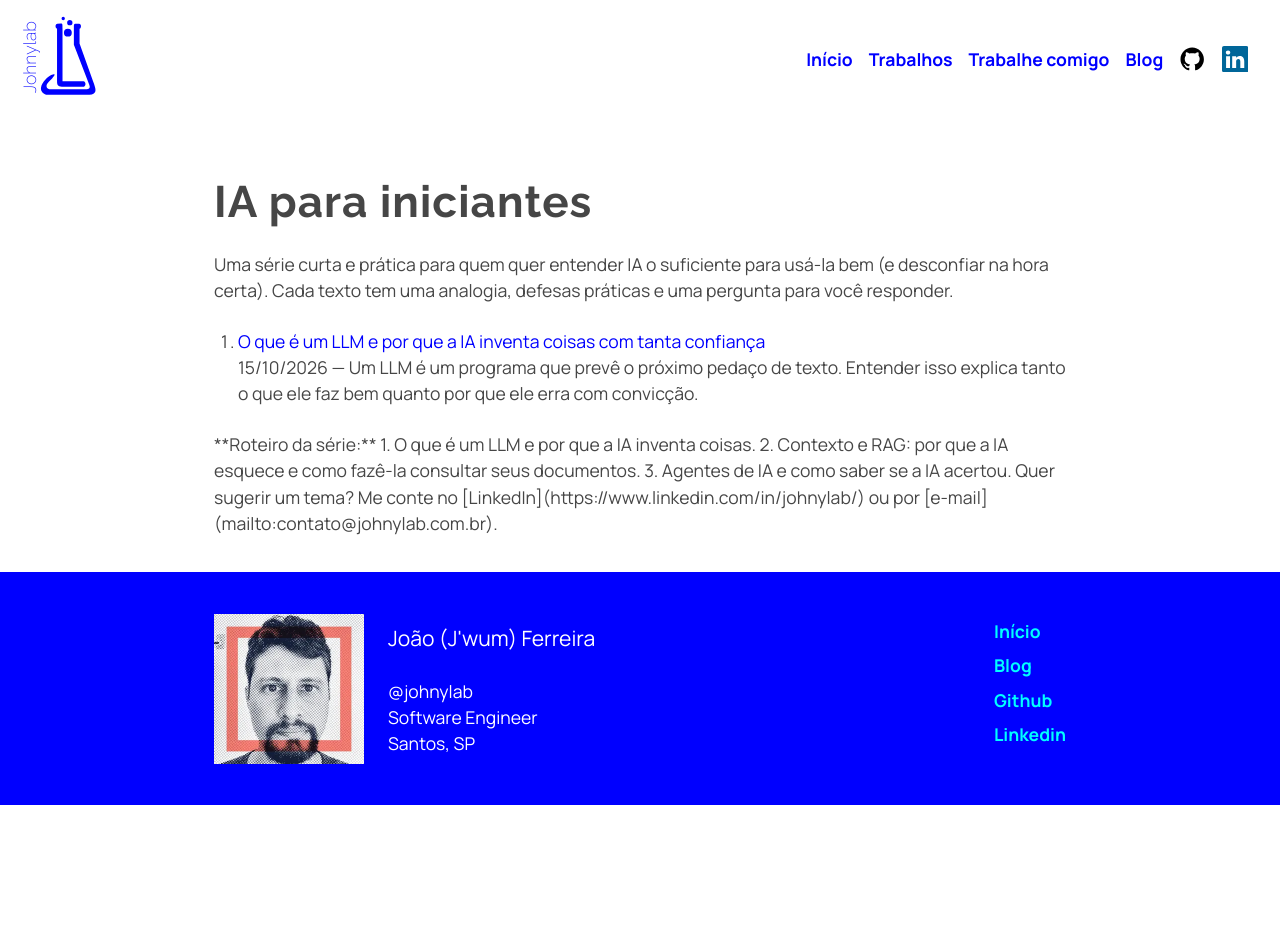
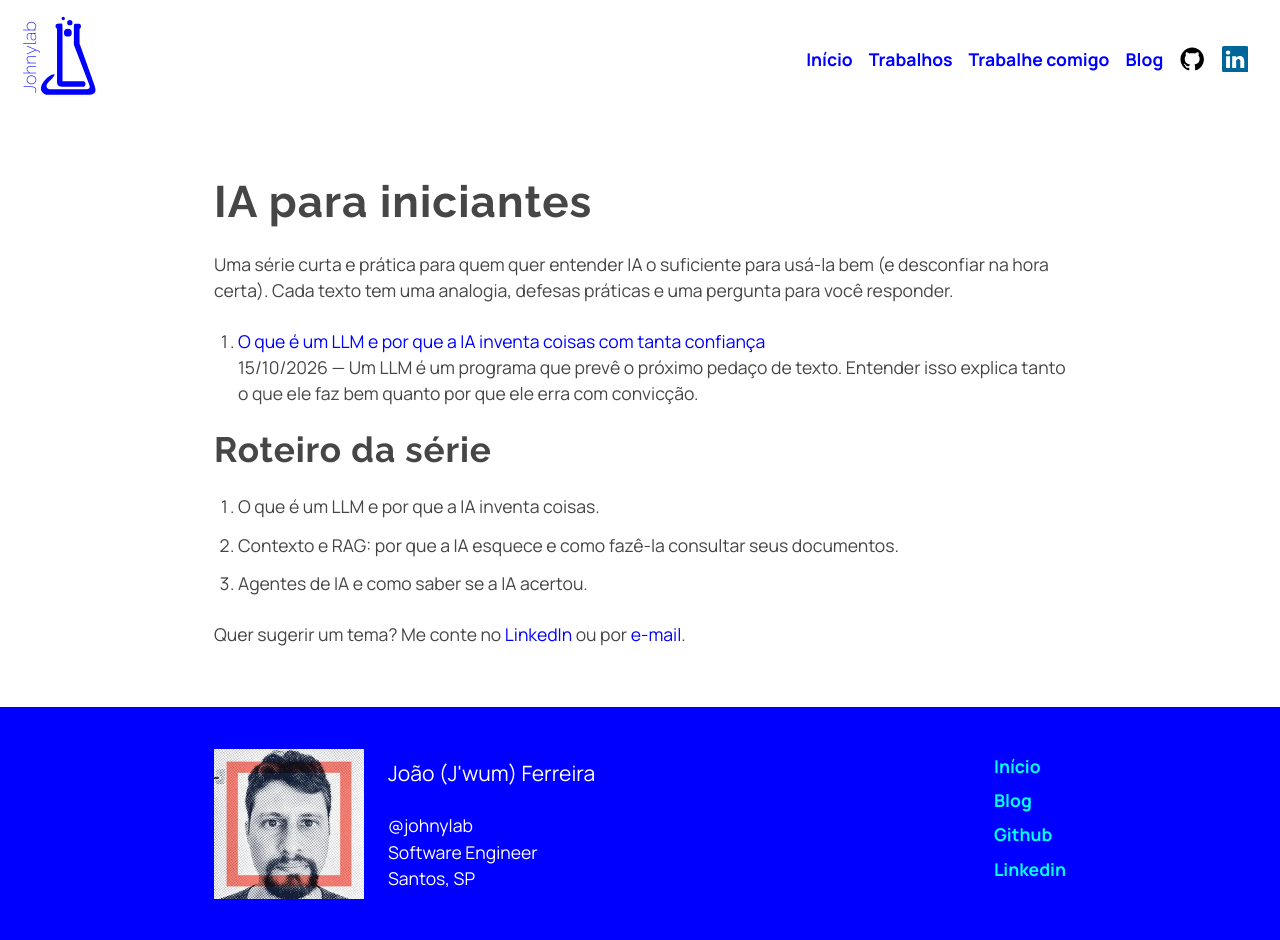
Before and after one commit to johnylab/johnylab.github.io, a Jekyll site: the page built from ia-para-iniciantes/index.md, in a window 1280 px wide. Built offline with Jekyll 4.4.1, drawn with Linux system fonts in a browser that asks for light colours; before the commit the page ends 900 px from its top, so only the background shows below that.

Commit message:
fix ia-para-iniciantes

```diff
--- a/ia-para-iniciantes/index.md
+++ b/ia-para-iniciantes/index.md
@@ -6,28 +6,18 @@ lang: pt-BR
 permalink: /ia-para-iniciantes/
 ---
 
-<div class="wrapper">
-
 Uma série curta e prática para quem quer entender IA o suficiente para usá-la bem (e desconfiar na hora certa). Cada texto tem uma analogia, defesas práticas e uma pergunta para você responder.
 
 {% assign serie = site.posts | where_exp: "p", "p.categories contains 'IA para iniciantes'" | sort: "date" %}
-{% if serie.size > 0 %}
-<ol>
-  {% for post in serie %}
-  <li>
-    <a href="{{ post.url | prepend: site.baseurl }}">{{ post.title }}</a>
-    <br /><span class="post-meta">{{ post.date | date: "%d/%m/%Y" }}</span> — {{ post.excerpt | strip_html | truncatewords: 30 }}
-  </li>
-  {% endfor %}
-</ol>
-{% endif %}
+{% if serie.size > 0 %}{% for post in serie %}
+1. [{{ post.title }}]({{ post.url | prepend: site.baseurl }})
+  <br /><span class="post-meta">{{ post.date | date: "%d/%m/%Y" }}</span> — {{ post.excerpt | strip_html | truncatewords: 30 }}
+{% endfor %}{% endif %}
 
-**Roteiro da série:**
+## Roteiro da série
 
 1. O que é um LLM e por que a IA inventa coisas.
 2. Contexto e RAG: por que a IA esquece e como fazê-la consultar seus documentos.
 3. Agentes de IA e como saber se a IA acertou.
 
 Quer sugerir um tema? Me conte no [LinkedIn](https://www.linkedin.com/in/johnylab/) ou por [e-mail](mailto:contato@johnylab.com.br).
-
-</div>
```
